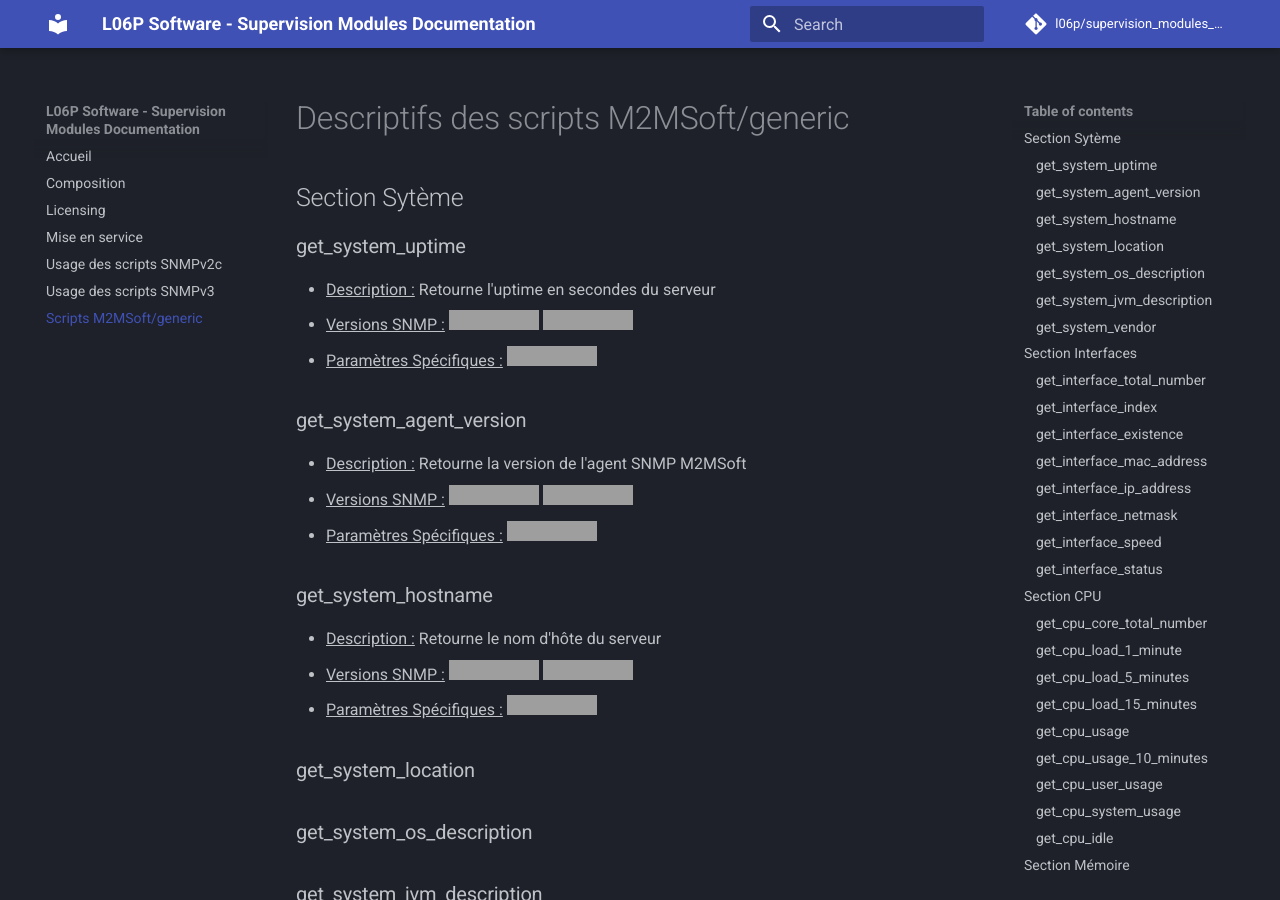
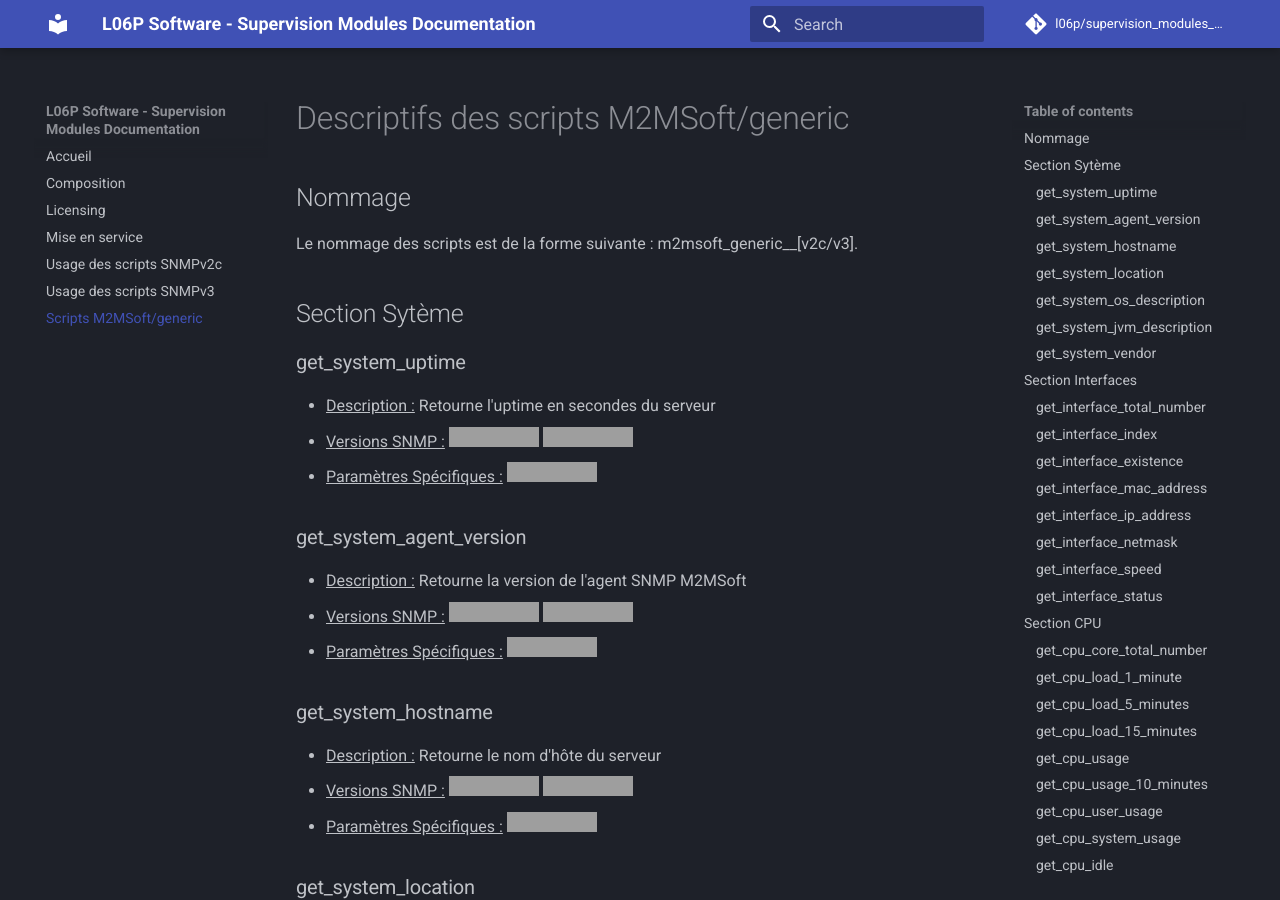
Before and after one commit to l06p/supervision_modules_documentation, an MkDocs documentation site: the page built from docs/scripts_m2msoft_generic.md, in a window 1280 px wide and 900 px high, cut to the strip 0-900 px from the top of the window. Built offline with MkDocs 1.6.1 and Material for MkDocs 9.7.7, drawn with Linux system fonts in a browser that asks for light colours; comment, search, counter and statistics services are not loaded; grey boxes are pictures that could not be loaded.

Commit message:
Ajout d'informations concernant la composition du nommage des scripts

```diff
--- a/docs/scripts_m2msoft_generic.md
+++ b/docs/scripts_m2msoft_generic.md
@@ -1,4 +1,7 @@
 # Descriptifs des scripts M2MSoft/generic
+
+## Nommage
+Le nommage des scripts est de la forme suivante : m2msoft_generic_<nom_du_script>_[v2c/v3].
 
 ## Section Sytème
 
```
